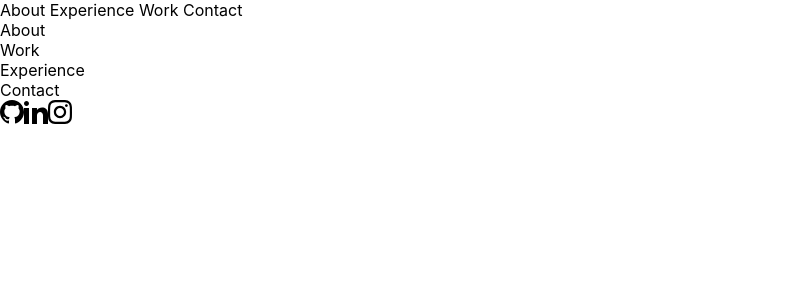
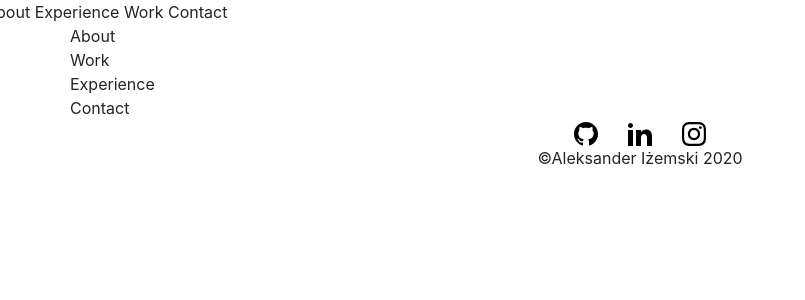
Before and after one commit to aizemski/v1, a React (Create React App) app: page / in a window 1280 px wide. Shown: the top 300 px of the page, without its empty margins (0-805 px from the left). Built offline with nearby package versions, Linux system fonts and the light colour scheme.

Commit message:
Added bootstrap links and linked social media logos

```diff
--- a/package.json
+++ b/package.json
@@ -12,6 +12,7 @@
         "react": "^16.13.1",
         "react-bootstrap": "^1.0.1",
         "react-dom": "^16.13.1",
+        "react-router-dom": "^5.2.0",
         "react-scripts": "3.4.1"
     },
     "scripts": {
--- a/public/index.html
+++ b/public/index.html
@@ -9,33 +9,22 @@
             content="Web site created using create-react-app"
         />
         <link rel="apple-touch-icon" href="%PUBLIC_URL%/logo192.png" />
-        <!--
-      manifest.json provides metadata used when your web app is installed on a
-      user's mobile device or desktop. See https://developers.google.com/web/fundamentals/web-app-manifest/
-    -->
+        <link
+            rel="stylesheet"
+            href="https://cdn.jsdelivr.net/npm/bootstrap-select@1.13.14/dist/css/bootstrap-select.min.css"
+        />
+        <link
+            rel="stylesheet"
+            href="https://maxcdn.bootstrapcdn.com/bootstrap/4.4.1/css/bootstrap.min.css"
+            integrity="sha384-Vkoo8x4CGsO3+Hhxv8T/Q5PaXtkKtu6ug5TOeNV6gBiFeWPGFN9MuhOf23Q9Ifjh"
+            crossorigin="anonymous"
+        />
         <link rel="manifest" href="%PUBLIC_URL%/manifest.json" />
-        <!--
-      Notice the use of %PUBLIC_URL% in the tags above.
-      It will be replaced with the URL of the `public` folder during the build.
-      Only files inside the `public` folder can be referenced from the HTML.
 
-      Unlike "/favicon.ico" or "favicon.ico", "%PUBLIC_URL%/favicon.ico" will
-      work correctly both with client-side routing and a non-root public URL.
-      Learn how to configure a non-root public URL by running `npm run build`.
-    -->
         <title>Aleksander Izemski</title>
     </head>
     <body>
         <noscript>You need to enable JavaScript to run this app.</noscript>
         <div id="container"></div>
-        <!--
-      This HTML file is a template.
-      If you open it directly in the browser, you will see an empty page.
-
-      You can add webfonts, meta tags, or analytics to this file.
-      The build step will place the bundled scripts into the <body> tag.
-
-      To begin the development, run `npm start` or `yarn start`.
-      To create a production bundle, use `npm run build` or `yarn build`.
-    --></body>
+    </body>
 </html>
--- a/src/shared/components/layout/Footer/index.js
+++ b/src/shared/components/layout/Footer/index.js
@@ -1,15 +1,33 @@
 import React from 'react';
-import { Row, Image } from 'react-bootstrap';
+import { Row, Image, Col, Container } from 'react-bootstrap';
 import InstagramLogo from '../../../img/iconmonstr-instagram-11.svg';
 import GithubLogo from '../../../img/iconmonstr-github-1.svg';
 import LinkedinLogo from '../../../img/iconmonstr-linkedin-1.svg';
+
 const Footer = () => {
     return (
-        <Row>
-            <Image src={GithubLogo} />
-            <Image src={LinkedinLogo} />
-            <Image src={InstagramLogo} />
-        </Row>
+        <Container>
+            <Row className='justify-content-md-center' md='6'>
+                <Col md='auto'>
+                    <a href='https://github.com/aizemski'>
+                        <Image src={GithubLogo} />
+                    </a>
+                </Col>
+                <Col md='auto'>
+                    <a href='https://www.linkedin.com/in/aizemski/'>
+                        <Image src={LinkedinLogo} />
+                    </a>
+                </Col>
+                <Col md='auto'>
+                    <a href='https://www.instagram.com/aizemski/'>
+                        <Image src={InstagramLogo} />
+                    </a>
+                </Col>
+            </Row>
+            <Row className='justify-content-md-center' md='6'>
+                ©Aleksander Iżemski 2020
+            </Row>
+        </Container>
     );
 };
 export default Footer;
```
Also changed, not shown: 1 other file (tests, documents, lock files or other folders).
